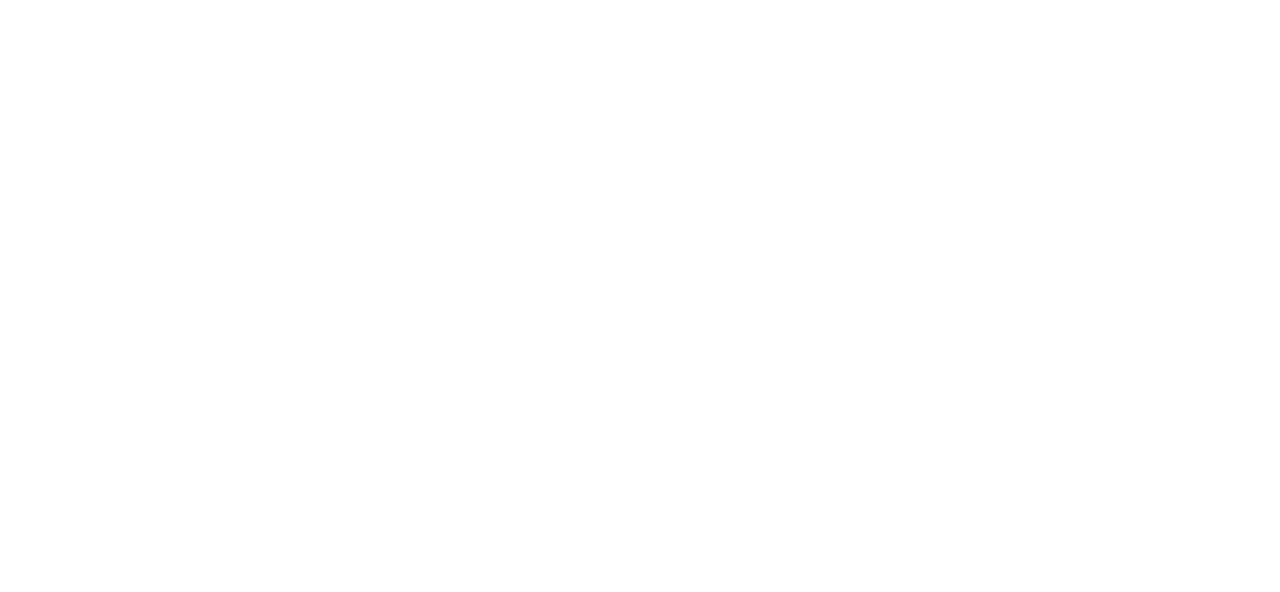
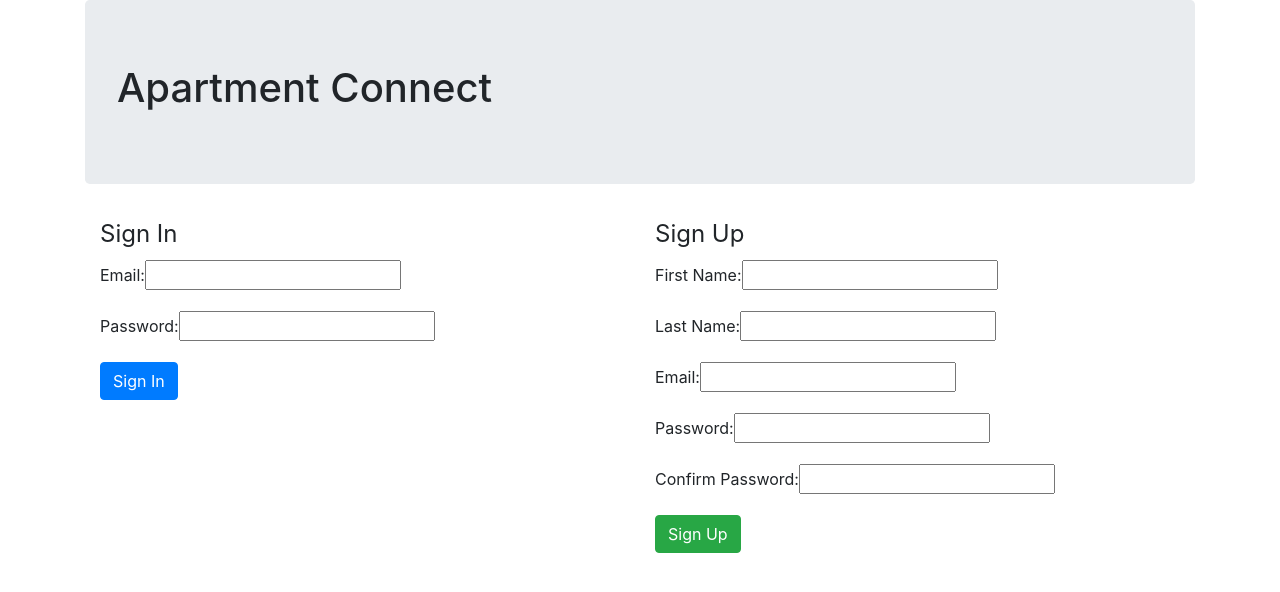
Before and after one commit to blakebonasera/Apartment_Connect, a React (Create React App) app in the folder client/: page / in a window 1280 px wide. Shown: the top 592 px of the page. Built offline with nearby package versions, Linux system fonts and the light colour scheme.

Commit message:
Front end Login/Reg

```diff
--- a/client/src/App.js
+++ b/client/src/App.js
@@ -1,10 +1,34 @@
+import React, { useState } from 'react';
+import { Link, navigate, Router} from '@reach/router';
+import './App.css';
+import LogReg from './views/LogReg';
+import UserList from './views/UserList';
+import axios from 'axios';
 
-import './App.css';
 
 function App() {
+  const [isLoggedIn, setIsLoggedIn ] = useState(false);
+
+  const logout = () => {
+    axios.post('http://localhost:8000/api/logout',{}, { withCredentials: true })
+    .then((res)=>{
+      console.log(res);
+      setIsLoggedIn(false);
+    })
+    .catch(console.log);
+    navigate('/');
+  };
+
   return (
     <div className="container">
-
+      <div className="jumbotron">
+        <h1>Apartment Connect</h1>
+        {isLoggedIn && <button onClick={logout}>Logout</button>}
+      </div>
+      <Router>
+        <LogReg setLoggedIn={()=> setIsLoggedIn(true)} path="/" />
+        <UserList path="/users" />
+      </Router>
     </div>
   );
 }
--- /dev/null
+++ b/client/src/components/SignIn.js
@@ -0,0 +1,46 @@
+import React, { useState } from 'react';
+import axios from 'axios';
+import { navigate } from '@reach/router';
+
+const SignIn = ({ setLoggedIn }) => {
+    const [email, setEmail ] = useState('');
+    const [password, setPassword ] = useState('');
+    const [errorMessage, setErrorMessage ] = useState('');
+
+    const login = e => {
+        e.preventDefault();
+        axios.post("http://localhost:8000/api/login", { email, password }, { withCredentials: true })
+        .then((res) =>{
+            console.log(res);
+            setLoggedIn();
+            navigate('/users');
+        })
+        .catch((err)=>{
+            console.log(err);
+            setErrorMessage(err.response.data.msg);
+        });
+    };
+
+    return(
+        <fieldset>
+            <legend>Sign In</legend>
+
+            <form onSubmit={login}>
+                <div className="form-group">
+                    <label htmlFor="email">Email:</label>
+                    <input type="text" name='email' onChange={(e)=> setEmail(e.target.value)} value={email} />
+                </div>
+                <div className="form-group">
+                    <label htmlFor="password">Password:</label>
+                    <input type="password" name="password" onChange={(e)=> setPassword(e.target.value)} value={password}/>
+                </div>
+                <div className="form-group">
+                    <input type="submit" value="Sign In" className="btn btn-primary" />
+                    <p className="error-message">{errorMessage ? errorMessage : ""}</p>
+                </div>
+            </form>
+        </fieldset>
+    )
+}
+
+export default SignIn;
--- /dev/null
+++ b/client/src/components/SignUp.js
@@ -0,0 +1,90 @@
+import React, {useState} from 'react';
+import axios from 'axios';
+
+const SignUp = (props) => {
+    const [ firstName, setFirstName ] = useState("");
+    const [ lastName, setLastName ] = useState("");
+    const [ email, setEmail ] = useState("");
+    const [ password, setPassword ] = useState("");
+    const [ confirmPassword, setConfirmPassword ] = useState("");
+    const [ errors, setErrors ] = useState(null);
+
+    const register = e => {
+        e.preventDefault();
+
+        const newUser = { firstName, lastName, email, password, confirmPassword };
+
+        axios.post("http://localhost:8000/api/users/new", newUser,{ withCredentials: true })
+        .then((res)=>{
+            console.log(res);
+
+            setFirstName('');
+            setLastName('');
+            setEmail('');
+            setPassword('');
+            setConfirmPassword('');
+        })
+        .catch((err)=>{
+            console.log(err);
+
+            setErrors(err.response.data.errors);
+        });
+    };
+    return (
+        <fieldset>
+            <legend>Sign Up</legend>
+
+            <form onSubmit={register}>
+                <div className="form-group">
+                    <label htmlFor="firstName">First Name:</label>
+                    <input type="text" name='firstName' onChange={(e)=> setFirstName(e.target.value)} value={firstName}/>
+                    {
+                        errors?.firstName && (
+                        <span className="error-message">{errors.firstName?.message}</span>
+                        )
+                    }
+                </div>
+                <div className="form-group">
+                    <label htmlFor="lastName">Last Name:</label>
+                    <input type="text" name='lastName' onChange={(e)=> setLastName(e.target.value)} value={lastName}/>
+                    {
+                        errors?.lastName && (
+                        <span className="error-message">{errors.lastName?.message}</span>
+                        )
+                    }
+                </div>
+                <div className="form-group">
+                    <label htmlFor="email">Email:</label>
+                    <input type="text" name='email' onChange={(e)=> setEmail(e.target.value)} value={email}/>
+                    {
+                        errors?.email && (
+                        <span className="error-message">{errors.email?.message}</span>
+                        )
+                    }
+                </div>
+                <div className="form-group">
+                    <label htmlFor="password">Password:</label>
+                    <input type="password" name='password' onChange={(e)=> setPassword(e.target.value)} value={password}/>
+                    {
+                        errors?.password && (
+                        <span className="error-message">{errors.password?.message}</span>
+                        )
+                    }
+                </div>
+                <div className="form-group">
+                    <label htmlFor="confirmPassword">Confirm Password:</label>
+                    <input type="password" name='confirmPassword' onChange={(e)=> setConfirmPassword(e.target.value)} value={confirmPassword}/>
+                    {
+                        errors?.confirmPassword && (
+                        <span className="error-message">{errors.confirmPassword?.message}</span>
+                        )
+                    }
+                </div>
+                <div className="form-group">
+                <input type="submit" value="Sign Up" className="btn btn-success" />
+                </div>
+            </form>
+        </fieldset>
+    )
+}
+export default SignUp;
--- /dev/null
+++ b/client/src/views/LogReg.js
@@ -0,0 +1,21 @@
+import React from "react";
+
+import SignIn from "../components/SignIn";
+import SignUp from "../components/SignUp";
+
+const LogReg = ({ setLoggedIn }) => {
+    return (
+    <div className="container">
+        <div className="row">
+        <div className="col-6">
+        <SignIn setLoggedIn={setLoggedIn} />
+        </div>
+        <div className="col-6">
+        <SignUp />
+        </div>
+        </div>
+    </div>
+    );
+};
+
+export default LogReg;
--- /dev/null
+++ b/client/src/views/UserList.js
@@ -0,0 +1,58 @@
+import React, { useState, useEffect } from "react";
+import { navigate } from "@reach/router";
+import axios from "axios";
+
+const UserList = (props) => {
+    const [users, setUsers] = useState([]);
+
+    const getLoggedInUser = () => {
+    axios
+        .get("http://localhost:8000/api/users/loggedin", {
+        withCredentials: true,
+        })
+        .then((res) => console.log(res))
+        .catch(console.log);
+    };
+
+    useEffect(() => {
+        axios
+        .get("http://localhost:8000/api/users", {
+        withCredentials: true,
+        })
+        .then((res) => {
+            setUsers(res.data);
+            console.log(res);
+            })
+        .catch((err) => {
+            console.log("not authorized");
+            console.log(err.response);
+
+            navigate("/");
+        });
+    }, []);
+
+    return (
+        <div className="container">
+        <h3>All Users:</h3>
+        <button onClick={getLoggedInUser}>Get Logged In User</button>
+        <table>
+        <tbody>
+            <tr>
+            <th>First Name</th>
+            <th>Email</th>
+            <th>Created On</th>
+            </tr>
+            {users.map((user) => (
+            <tr key={user._id}>
+                <td>{user.firstName}</td>
+                <td>{user.email}</td>
+                <td>{user.createdAt}</td>
+            </tr>
+            ))}
+        </tbody>
+        </table>
+    </div>
+    );
+};
+
+export default UserList;
```
Also changed, not shown: 2 other files (tests, documents, lock files or other folders).
